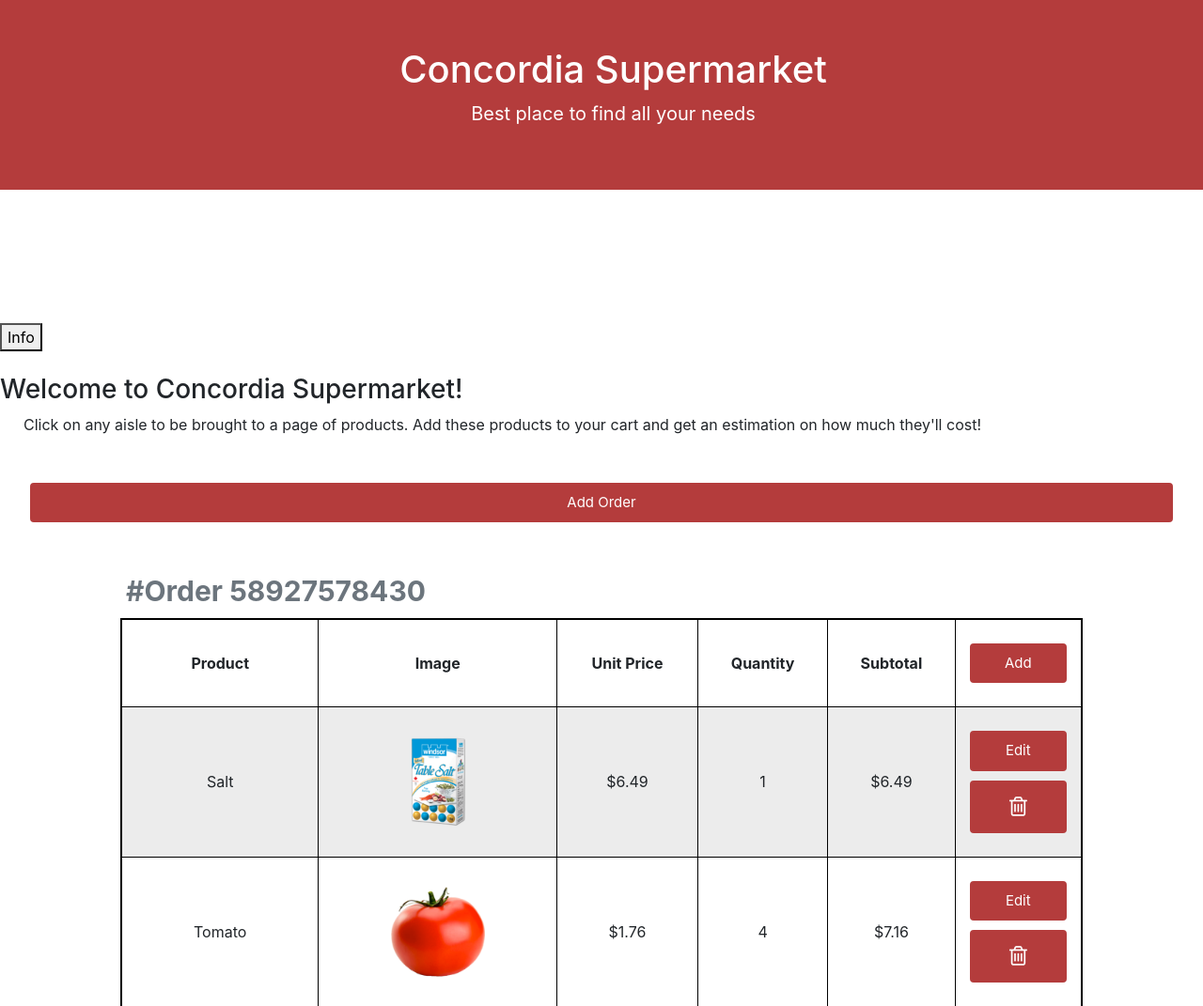
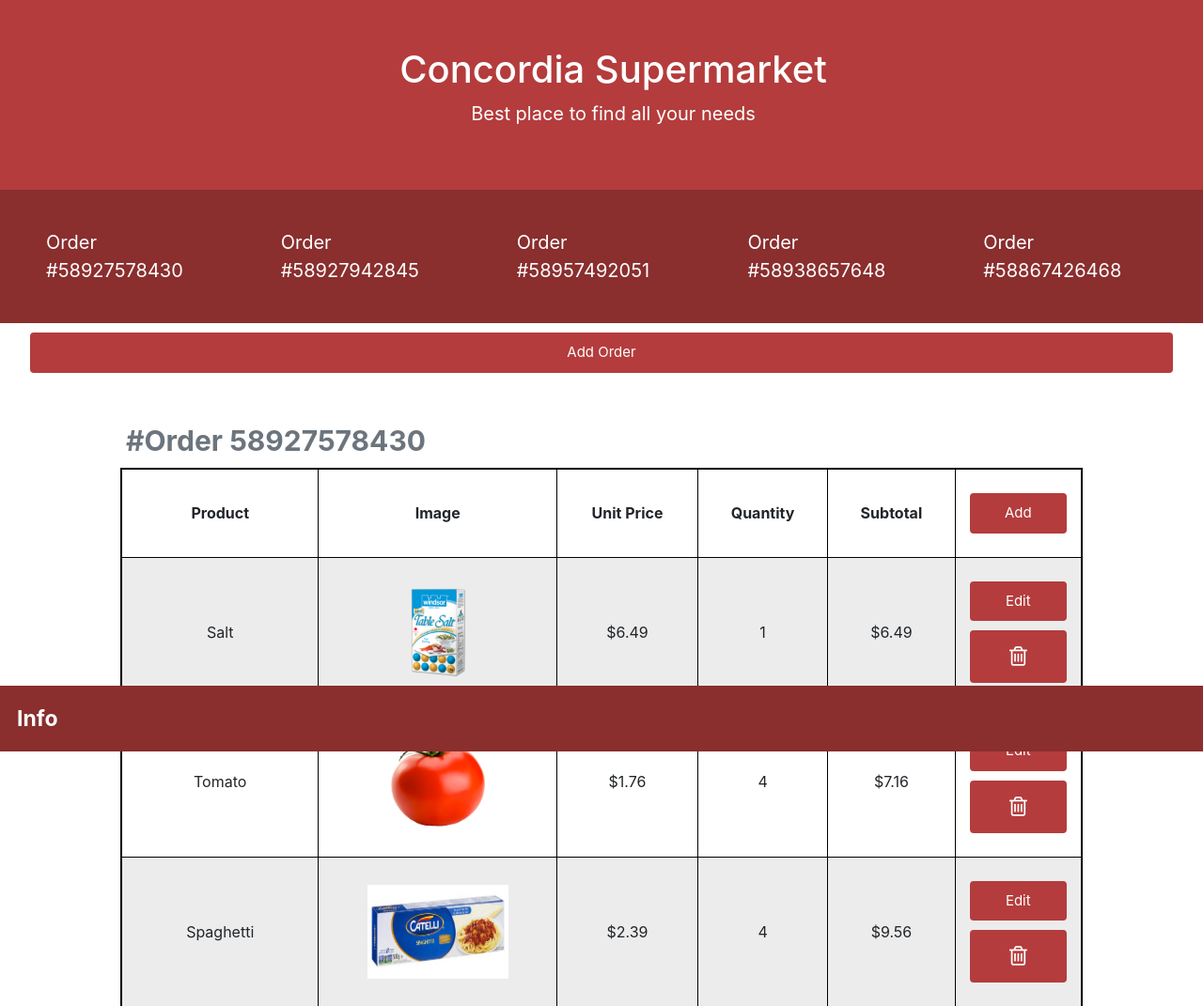
Before and after one commit to michaelroubeiz/287_Assignment, a PHP site: page /P11.html in a window 1280 px wide. Shown: the top 1071 px of the page at 94% size. Run offline with PHP 8.4, Linux system fonts and the light colour scheme.

Commit message:
Update p11Style.css

```diff
--- a/Website Test/css/p11Style.css
+++ b/Website Test/css/p11Style.css
@@ -105,3 +105,92 @@ a:visited{color: rgb(255, 255, 255);}
     margin-top: 10px;
     margin-bottom: 10px;
   }
+
+
+  .navbar {
+    background-color: #8A2E2E;
+    color:white;
+}
+
+.nav-link {
+    text-decoration: none;
+    font-size: 20px;
+    color: white;
+}
+
+.navbar-brand {
+    text-decoration: none;
+    font-size: 23px;
+    font-weight: bold;
+    color: white;
+}
+
+.nav-link:hover, .navbar-brand:hover {
+    color: rgb(194, 194, 194);
+}
+
+.navbar-toggler {
+    border-color: white;
+    background-color : #8A2E2E;
+}
+
+.navbar-toggler-icon {
+    vertical-align: middle;
+    color: white;
+}
+
+.navbar-toggler:active, .navbar-toggler:hover {
+    background-color: #692222;
+}
+
+.collapsible {
+    background-color: #8A2E2E;
+    font-weight: bold;
+    color: white;
+    cursor: pointer;
+    padding: 18px;
+    width: 100%;
+    border: none;
+    text-align: left;
+    outline: none;
+    font-size: 23px;
+}
+
+.collapsible:hover{
+    background-color: #692222;
+}
+
+
+.footer {
+    position: fixed;
+    left: 0;
+    bottom: 0;
+    width: 100%;
+    background-color:#8A2E2E;
+    color: white;
+    text-align: center;
+}
+
+
+div.bottom_row {
+    position: fixed;
+    width : 100%;
+    bottom : 0px;
+}
+
+
+.content {
+    padding: 0 18px;
+    max-height: 0;
+    width : 100%;
+    bottom: 0px;
+    overflow: hidden;
+    color: white;
+    transition: max-height 0.2s ease-out;
+    background-color: #8A2E2E;
+}
+
+#info_button {
+    width : 100%;
+    transition-duration:0.3s;
+}
```
